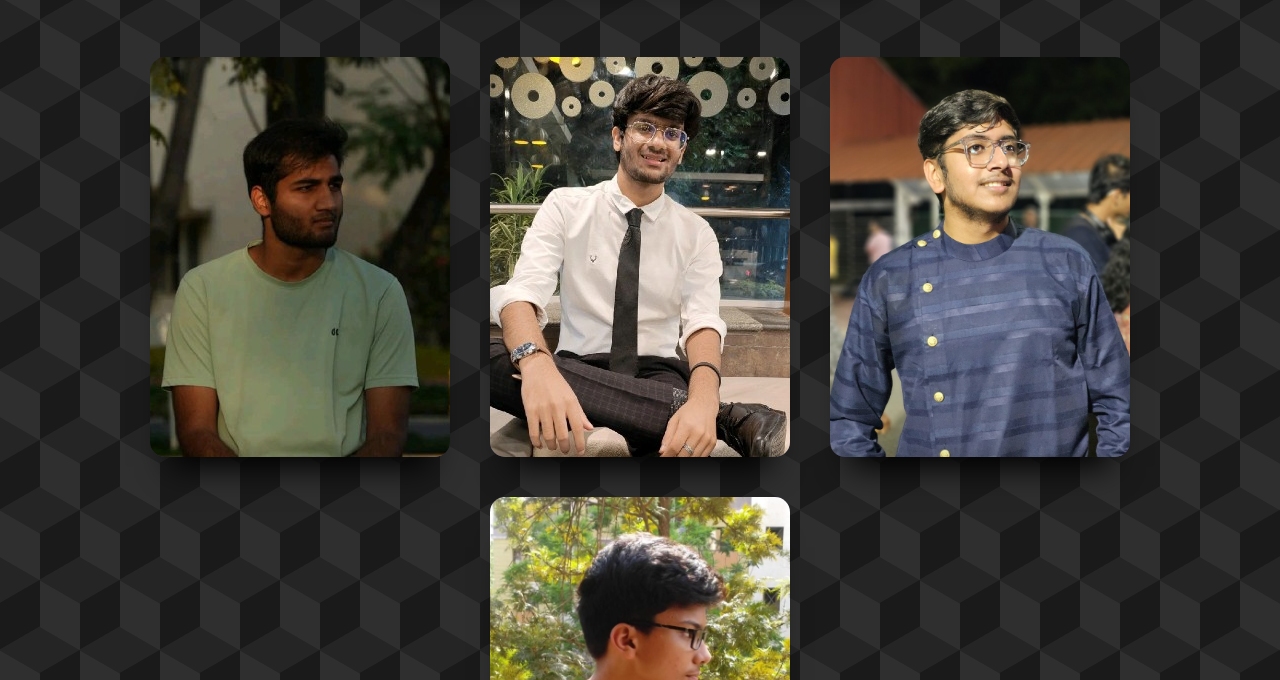
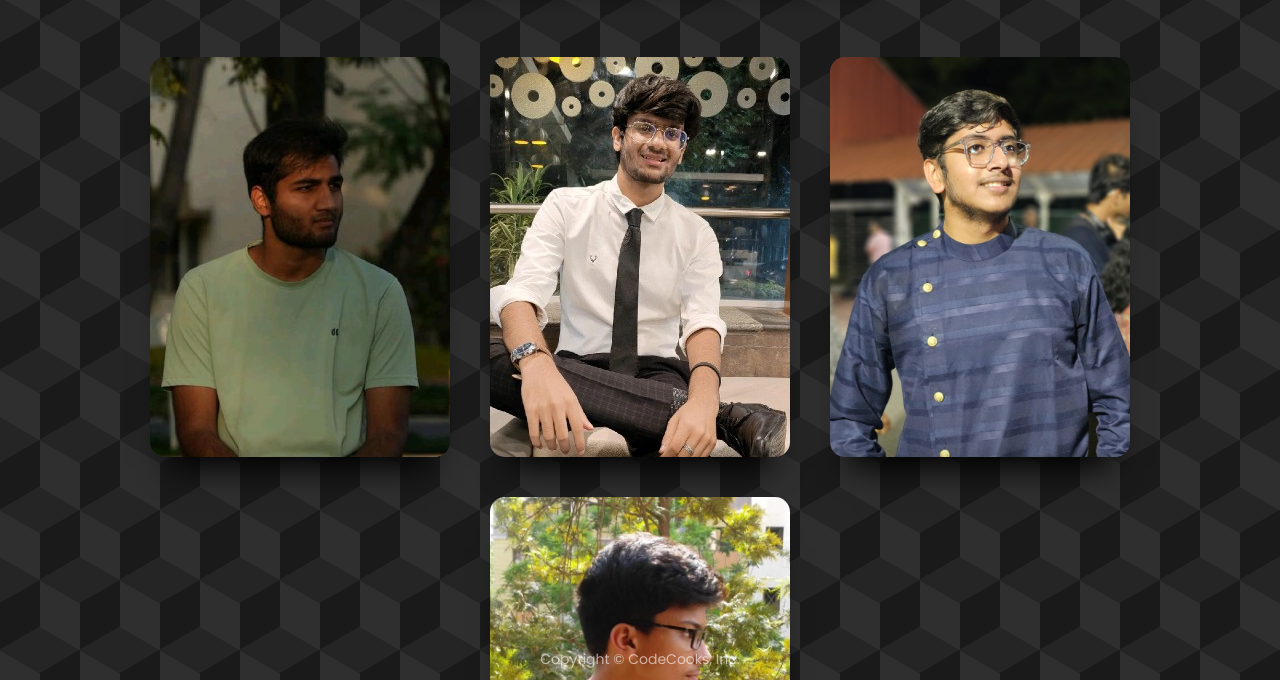
Before and after one commit to naman-innovates/CodeCooks, a plain HTML site: page team-page/team.html in a window 1280 px wide. Shown: the part 120-800 px from the top of the page. Drawn offline with Linux system fonts and the light colour scheme.

Commit message:
footer added to Team Page

```diff
--- a/team-page/team.css
+++ b/team-page/team.css
@@ -15,16 +15,18 @@
 
 body {
     display: flex;
+    flex-direction: column;
     justify-content: center;
     align-items: center;
     min-height: 100vh;
     background-color: var(--bg-color);
-    overflow: hidden;
+    overflow-x: hidden;
 }
 
 .wrapper {
     position: relative;
     z-index: 1;
+    padding-bottom: 60px; /* Add space for footer */
 }
 
 .wrapper::before {
@@ -180,3 +182,15 @@ body {
     color: #fff;
     font-size: 24px;
 }
+
+.footer {
+    position: fixed;
+    bottom: 0;
+    left: 0;
+    width: 100%;
+    color: rgba(255, 255, 255, 0.6);
+    text-align: center;
+    padding: 10px 0;
+    font-size: 14px;
+    z-index: 1000;
+}
--- a/team-page/team.html
+++ b/team-page/team.html
@@ -99,6 +99,9 @@
             </div>
         </div>
     </div>
+    <footer class="footer">
+        <p>Copyright © CodeCooks, Inc.</p>
+    </footer>
     <script src="team.js"></script>
 </body>
 </html>
```
